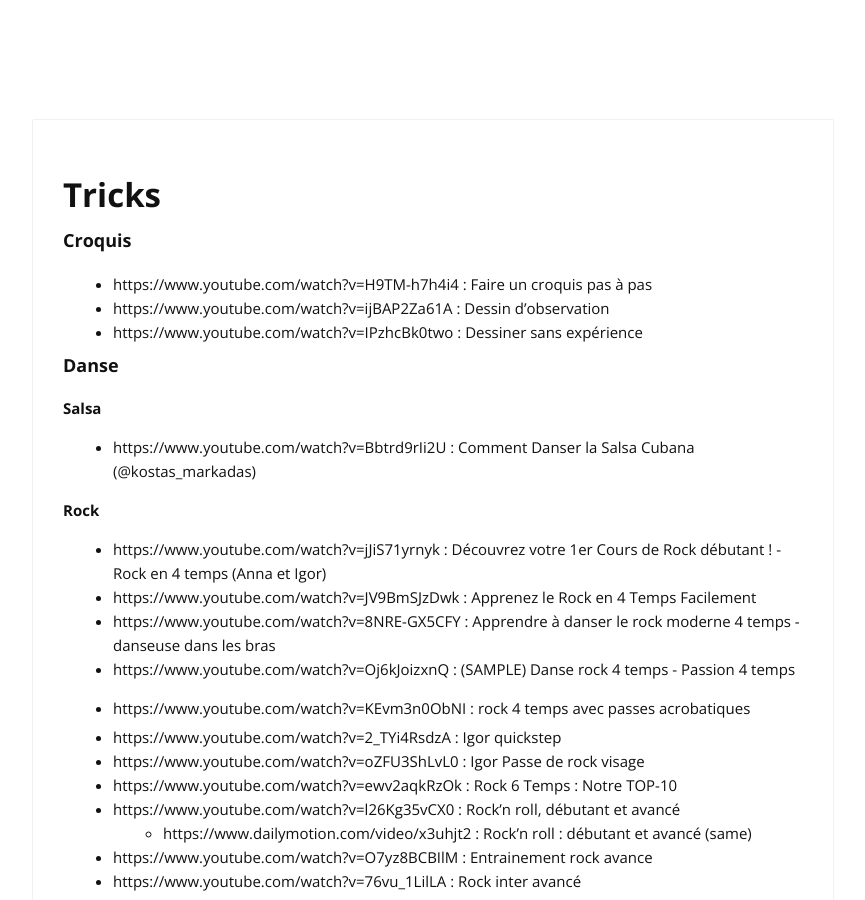
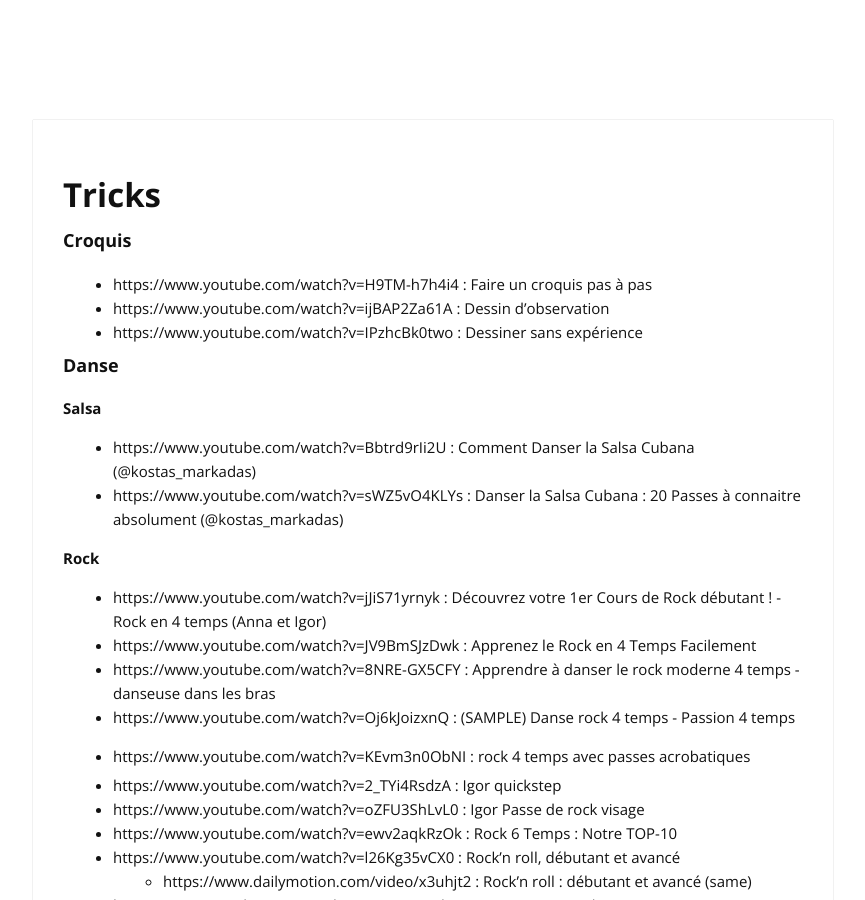
Before and after one commit to cylmat/cylmat.github.io, a Jekyll site: the page built from _pages/tricks.md, in a window 1280 px wide and 900 px high. Shown: the whole window, without its empty margins (207-1072 px from the left). Built offline with Jekyll 4.4.1, drawn with Linux system fonts in a browser that asks for light colours; nearby versions of some CDN libraries.

Commit message:
Update tricks.md

```diff
--- a/_pages/tricks.md
+++ b/_pages/tricks.md
@@ -14,6 +14,7 @@
 
 **Salsa**
 - https://www.youtube.com/watch?v=Bbtrd9rIi2U : Comment Danser la Salsa Cubana (@kostas_markadas)
+- https://www.youtube.com/watch?v=sWZ5vO4KLYs : Danser la Salsa Cubana : 20 Passes à connaitre absolument (@kostas_markadas)
 
 **Rock**
 - https://www.youtube.com/watch?v=jJiS71yrnyk : Découvrez votre 1er Cours de Rock débutant ! - Rock en 4 temps (Anna et Igor)
```
